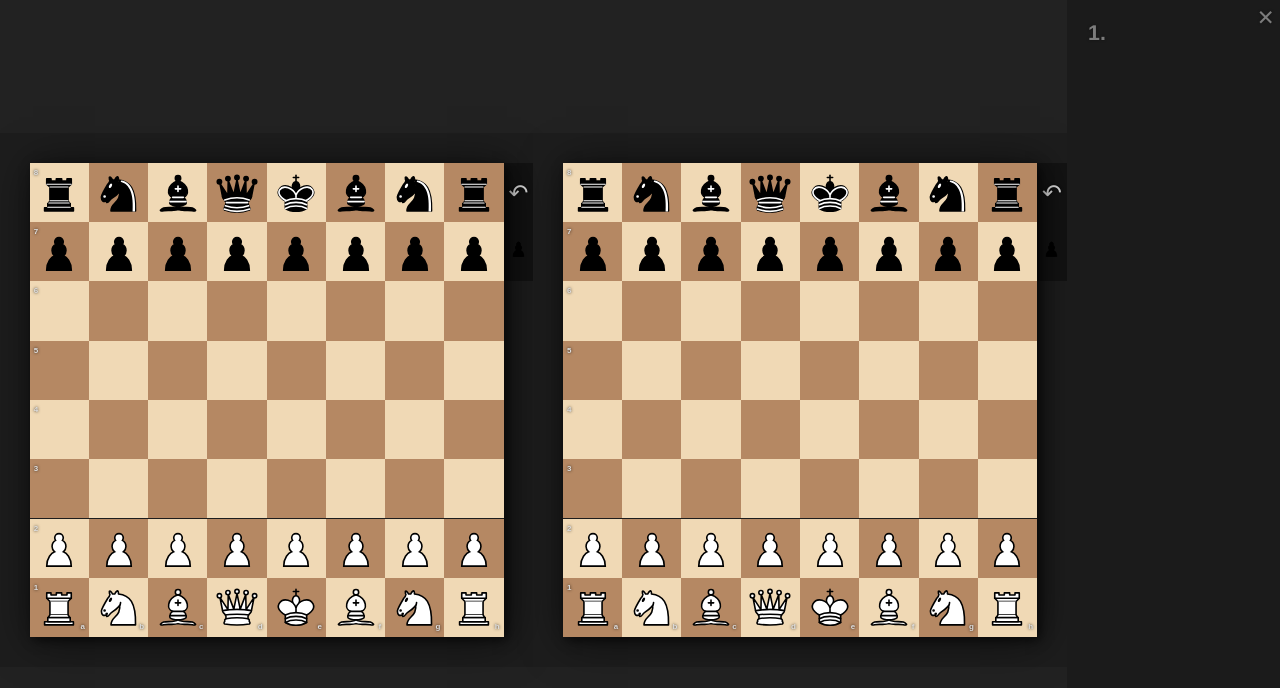
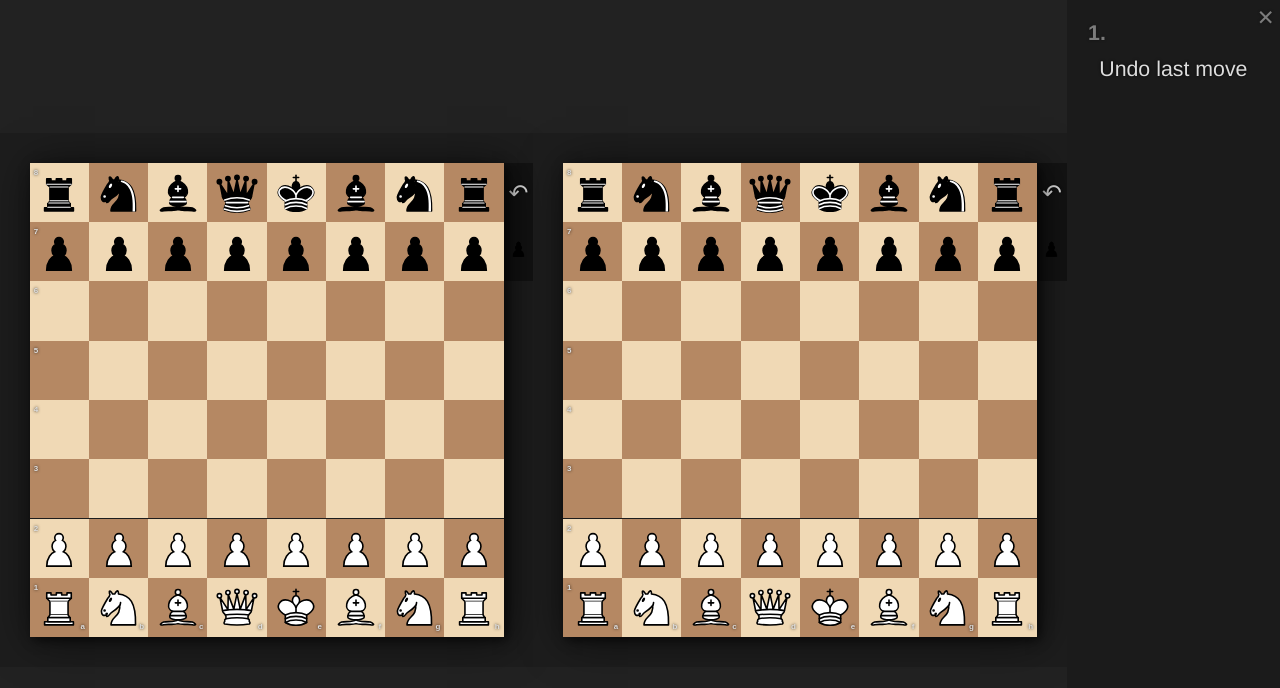
Before and after one commit to philer/phichess, a Svelte app: page / in a window 1280 px wide. Shown: the top 688 px of the page. Built offline with nearby package versions, Linux system fonts and the light colour scheme.

Commit message:
add undo button

```diff
--- a/src/Chessboard.svelte
+++ b/src/Chessboard.svelte
@@ -56,7 +56,7 @@
       promotionMove = input
       return
     }
-    applyMove(input, game)
+    applyMove(game, input)
       .map(updatedGame => {
         game = updatedGame
         promotionMove = undefined
--- a/src/Game.svelte
+++ b/src/Game.svelte
@@ -49,7 +49,7 @@
   {#if showHistory}
     <aside class="history">
       <button class="close" on:click={() => showHistory = false}>✕</button>
-      <History {game} />
+      <History bind:game />
     </aside>
   {/if}
 </div>
--- a/src/History.svelte
+++ b/src/History.svelte
@@ -1,5 +1,5 @@
 <script lang="ts">
-  import { type Game } from "./chess"
+  import { revertLastMove, type Game } from "./chess"
   import { pairs } from "./util"
 
   export let game: Game
@@ -7,6 +7,7 @@
   $: movePairs = game.history.length ? Array.from(pairs(game.history)) : [[]]
 </script>
 
+<div>
   <ol>
     {#each movePairs as [whiteMove, blackMove], idx (idx)}
       <li>
@@ -16,9 +17,13 @@
       </li>
     {/each}
   </ol>
-
+  <button on:click={() => game = revertLastMove(game)}>Undo last move</button>
+</div>
 
 <style lang="scss">
+  div {
+
+  }
   ol {
     display: grid;
     align-content: start;
--- a/src/chess.ts
+++ b/src/chess.ts
@@ -282,16 +282,11 @@ export const requiresPromotion = ({ from, to }: MoveInput, board: Board) =>
  * return an updated game state if the move is legal.
  */
 export const applyMove = (
+  { board, toMove, history, canCastle, graveyard }: Game,
   { from, to, promotion }: MoveInput,
-  {
-    board,
-    board: { [from]: piece, [to]: capture, ...remainingBoard },
-    toMove,
-    history,
-    canCastle,
-    graveyard,
-  }: Game,
 ): Result<Game, string> => {
+  let { [from]: piece, [to]: capture, ...remainingBoard } = board
+
   if (!piece) {
     return err(`There is no piece on ${from}.`)
   }
@@ -440,3 +435,11 @@ export const applyMove = (
       graveyard: capture ? [...graveyard, capture] : graveyard,
     }))
 }
+
+/** Validate and apply an array of moves to a given game */
+export const applyHistory = (game: Game, history: MoveInput[]): Result<Game> =>
+  history.reduce((result, move) => result.flatMap(game => applyMove(game, move)), ok(game))
+
+/** Re-create the given game up to the previous move. */
+export const revertLastMove = (game: Game): Game =>
+  applyHistory(START_GAME, game.history.slice(0, -1)).unwrap()
```
Also changed, not shown: .eslintrc.yaml. Lines whose indentation alone changed are shown as unchanged.
